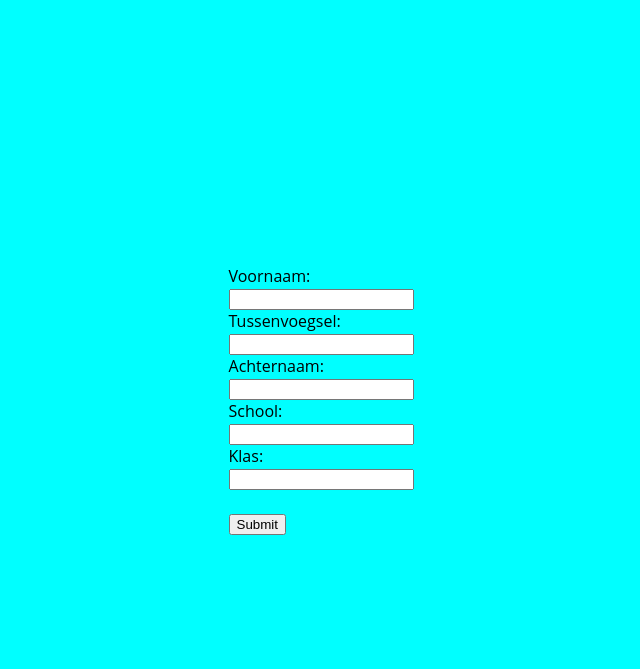
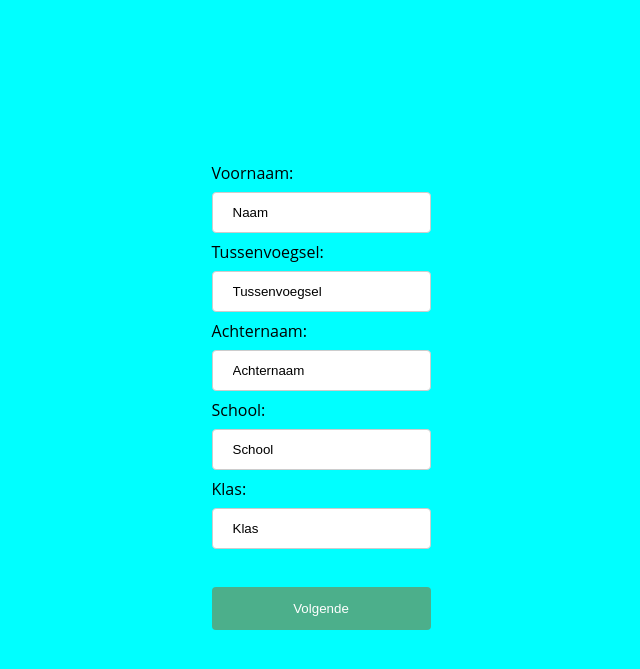
Before and after one commit to Daan7777/opendagproject, a PHP site: page / in a window 1280 px wide. Shown: the top 669 px of the page, without its empty margins (319-959 px from the left). Run offline with PHP 8.4, Linux system fonts and the light colour scheme.

Commit message:
style en index

```diff
--- a/index.html
+++ b/index.html
@@ -12,16 +12,16 @@
 <HEADER>
     <form action="/action_page.php">
         <label for="fname">Voornaam:</label><br>
-        <input type="text" id="fname" name="fname" value=""><br>
+        <input type="text" id="fname" name="fname" value="Naam"><br>
         <label for="fname">Tussenvoegsel:</label><br>
-        <input type="text" id="fname" name="fname" value=""><br>
+        <input type="text" id="fname" name="fname" value="Tussenvoegsel"><br>
         <label for="lname">Achternaam:</label><br>
-        <input type="text" id="lname" name="lname" value=""><br>
+        <input type="text" id="lname" name="lname" value="Achternaam"><br>
         <label for="lname">School:</label><br>
-        <input type="text" id="lname" name="lname" value=""><br>
+        <input type="text" id="lname" name="lname" value="School"><br>
         <label for="lname">Klas:</label><br>
-        <input type="text" id="lname" name="lname" value=""><br><br>
-        <input type="submit" value="Submit">
+        <input type="text" id="lname" name="lname" value="Klas"><br><br>
+        <input type="submit" value="Volgende">
       </form>
 </HEADER>
 
--- a/style.css
+++ b/style.css
@@ -7,3 +7,27 @@ body {
 	min-height: 100vh;
 	margin: 0;
 }
+
+input[type=submit] {
+	width: 100%;
+	background-color: #4caf8b;
+	color: white;
+	padding: 14px 20px;
+	margin: 8px 0;
+	border: none;
+	border-radius: 4px;
+	cursor: pointer;
+  }
+  input[type=submit]:hover {
+	background-color: #1b7650;
+  }
+
+  input[type=text], select {
+	width: 100%;
+	padding: 12px 20px;
+	margin: 8px 0;
+	display: inline-block;
+	border: 1px solid #ccc;
+	border-radius: 4px;
+	box-sizing: border-box;
+  }
```
